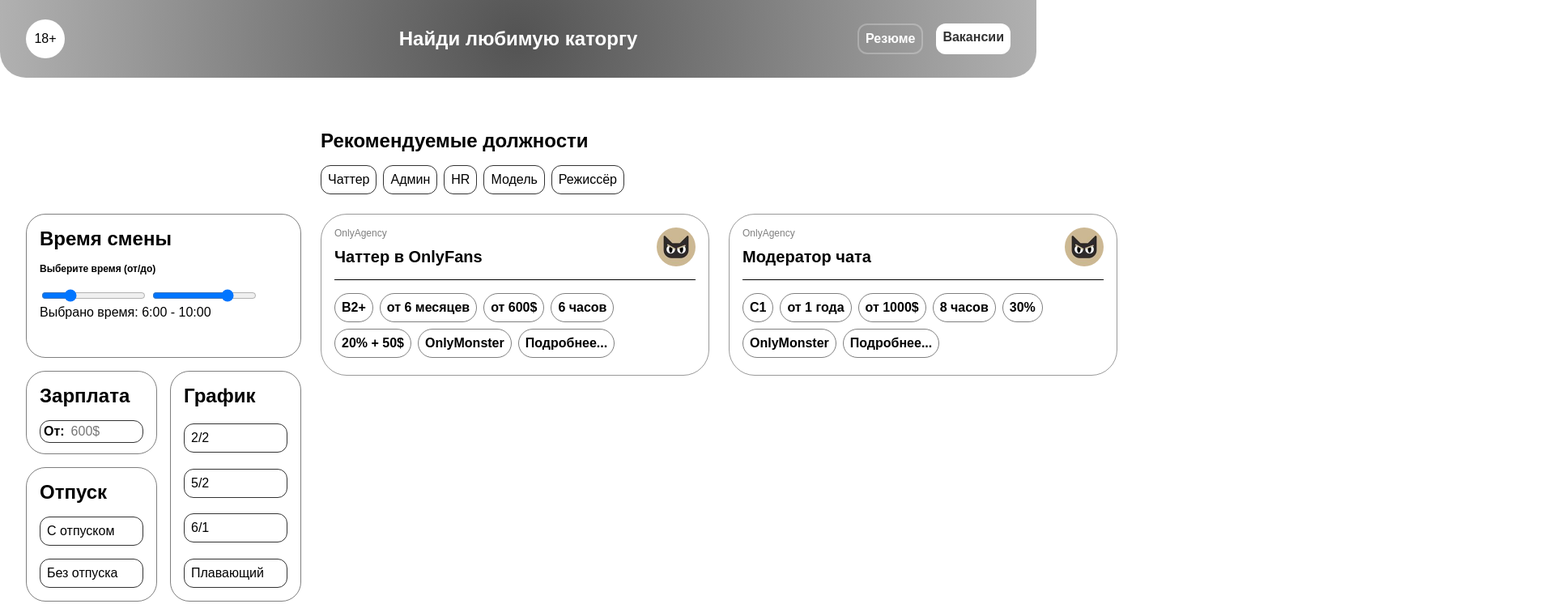
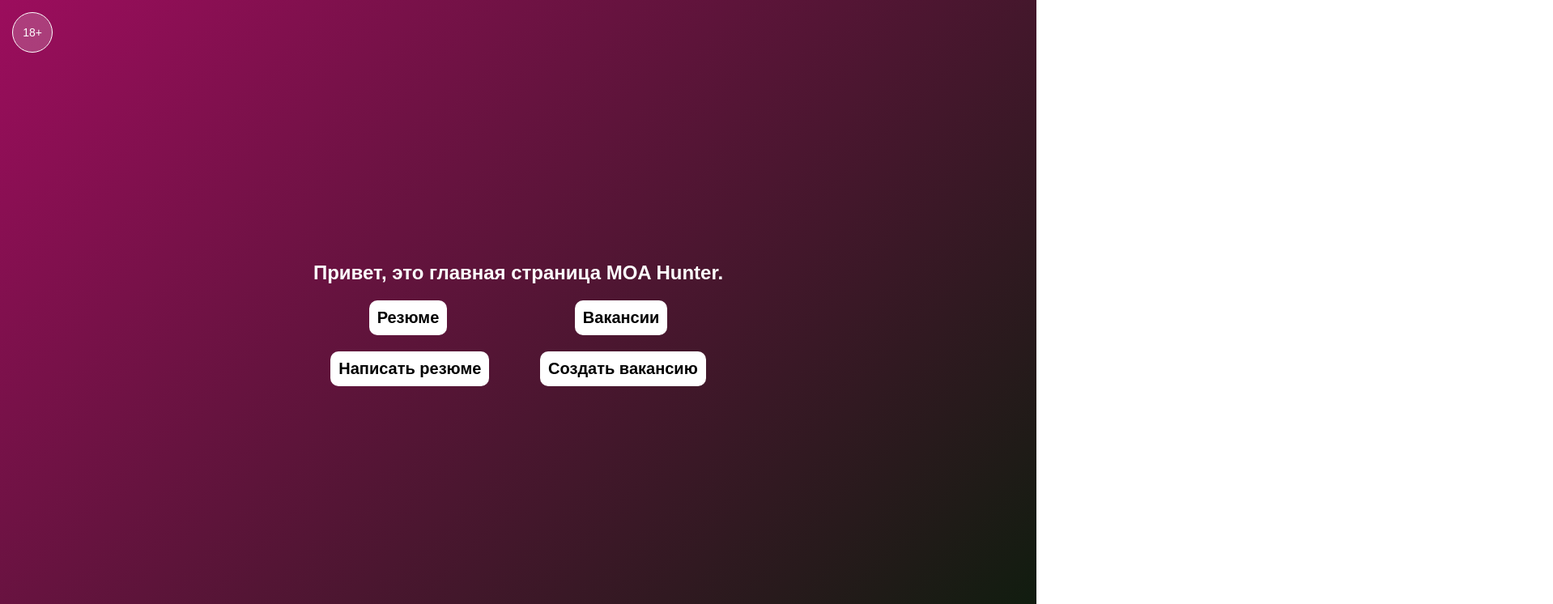
Before and after one commit to Sanalyny/MOA-SITE, a website: page index.html in a window 1280 px wide. Shown: the top 746 px of the page at 81% size, 1918 px wide, since content can reach past the window. Drawn offline with Linux system fonts and the light colour scheme; a web font is replaced by a local one.

Commit message:
right away

```diff
--- a/index.html
+++ b/index.html
@@ -3,146 +3,79 @@
 
 <head>
     <meta charset="UTF-8">
-    <title>Вакансии - MOA Hunter</title>
+    <title>MOA Hunter</title>
     <link rel="stylesheet" href="index.css">
+    <style>
+        /* Минимальные стили, если их нет в твоём css */
+        body {
+            margin: 0;
+            height: 100vh;
+            display: flex;
+            justify-content: center;
+            align-items: center;
+            text-align: center;
+            font-family: sans-serif;
+            background: linear-gradient(135deg, #9c0d5d, #0d1d0d);
+        }
+
+        .top-left {
+            position: absolute;
+            top: 15px;
+            left: 15px;
+            background: rgba(255, 255, 255, 0.2);
+            border: 1px solid #fff;
+            border-radius: 50%;
+            width: 50px;
+            height: 50px;
+            display: flex;
+            justify-content: center;
+            align-items: center;
+            color: #fff;
+            font-size: 14px;
+        }
+
+        .container {
+            display: flex;
+            flex-direction: column;
+            gap: 20px;
+        }
+
+        .buttons {
+            display: flex;
+            align-items: center;
+            justify-content: space-around;
+            gap: 20px;
+        }
+
+        .btn {
+            text-decoration: none;
+            color: #000;
+            font-weight: 600;
+            padding: 10px 10px;
+            border: none;
+            border-radius: 10px;
+            background: #fff;
+            cursor: pointer;
+            font-size: 20px;
+        }
+    </style>
 </head>
 
 <body>
-    <header>
-        <div class="age-restriction">18+</div>
-        <h1 class="header-title">Найди любимую каторгу</h1>
-        <nav class="purpose">
-            <ul>
-                <li class="unselected-switcher"><a href="resumes.html">Резюме</a></li>
-                <li class="selected-switcher"><a href="#">Вакансии</a></li>
-            </ul>
-        </nav>
-    </header>
+    <div class="top-left">18+</div>
+    <div class="container">
+        <h1 style="color: white">Привет, это главная страница MOA Hunter.</h1>
 
-    <div class="main-container">
-
-        <!-- Фильтры -->
-        <div class="filters-container">
-            <div class="filter-section filter-section-tall">
-                <h1>Время смены</h1>
-                <h4>Выберите время (от/до)</h4>
-                <div class="time-range-slider">
-                    <div class="slider-container">
-                        <input type="range" id="minSlider" min="4" max="12" step="1" value="6">
-                        <input type="range" id="maxSlider" min="4" max="12" step="1" value="10">
-                        <div class="slider-track" id="sliderTrack"></div>
-                    </div>
-                    <div id="selectedRange" class="selected-range">Выбрано время: 6:00 - 10:00</div>
-                </div>
-            </div>
-
-            <div class="filter-grid">
-                <div class="filter-grid-left">
-                    <div class="filter-section filter-section-medium">
-                        <h1>Зарплата</h1>
-                        <div class="salary-input-container">
-                            <h3>От:</h3>
-                            <input type="number" class="salary-input" placeholder="600$" />
-                        </div>
-                    </div>
-
-                    <div class="filter-section vacation-section">
-                        <h1>Отпуск</h1>
-                        <div class="customizable-border-box">С отпуском</div>
-                        <div class="customizable-border-box">Без отпуска</div>
-                    </div>
-                </div>
-
-                <div class="filter-grid-right">
-                    <div class="filter-section">
-                        <h1>График</h1>
-                        <div class="customizable-border-box">2/2</div>
-                        <div class="customizable-border-box">5/2</div>
-                        <div class="customizable-border-box">6/1</div>
-                        <div class="customizable-border-box">Плавающий</div>
-                    </div>
-                </div>
-            </div>
+        <div class="buttons">
+            <a class="btn" href="/assets/frontend/pages/resumes.html">Резюме</a>
+            <a class="btn" href="/assets/frontend/pages/index.html">Вакансии</a>
         </div>
 
-        <!-- Контент справа -->
-        <div class="recommended-container">
-            <h1>Рекомендуемые должности</h1>
-            <div class="recommendations">
-                <div class="customizable-border-box">Чаттер</div>
-                <div class="customizable-border-box">Админ</div>
-                <div class="customizable-border-box">HR</div>
-                <div class="customizable-border-box">Модель</div>
-                <div class="customizable-border-box">Режиссёр</div>
-            </div>
-        </div>
-
-        <div class="card-holder" id="vacancies">
-            <div class="item-card">
-                <div class="item-header">
-                    <div class="item-header-text">
-                        <h4 class="item-subtitle">OnlyAgency</h4>
-                        <h2 class="item-title">Чаттер в OnlyFans</h2>
-                    </div>
-                    <div class="item-image">
-                        <img src="/assets/frontend/images/temp_image.png" alt="Agency Logo"
-                            style="border-radius: 24px; width: 48px; height: 48px;">
-                    </div>
-                </div>
-                <div class="item-line"></div>
-                <div class="item-body">
-                    <div class="item-attributes-holder">
-                        <li class="unselected-switcher item-attributes">B2+</li>
-                        <li class="unselected-switcher item-attributes">от 6 месяцев</li>
-                        <li class="unselected-switcher item-attributes">от 600$</li>
-                        <li class="unselected-switcher item-attributes">6 часов</li>
-                        <li class="unselected-switcher item-attributes">20% + 50$</li>
-                        <li class="unselected-switcher item-attributes">OnlyMonster</li>
-                        <li class="unselected-switcher item-attributes">Подробнее...</li>
-                    </div>
-                </div>
-            </div>
-
-            <div class="item-card">
-                <div class="item-header">
-                    <div class="item-header-text">
-                        <h4 class="item-subtitle">OnlyAgency</h4>
-                        <h2 class="item-title">Модератор чата</h2>
-                    </div>
-                    <div class="item-image">
-                        <img src="/assets/frontend/images/temp_image.png" alt="Agency Logo"
-                            style="border-radius: 24px; width: 48px; height: 48px;">
-                    </div>
-                </div>
-                <div class="item-line"></div>
-                <div class="item-body">
-                    <div class="item-attributes-holder">
-                        <li class="unselected-switcher item-attributes">C1</li>
-                        <li class="unselected-switcher item-attributes">от 1 года</li>
-                        <li class="unselected-switcher item-attributes">от 1000$</li>
-                        <li class="unselected-switcher item-attributes">8 часов</li>
-                        <li class="unselected-switcher item-attributes">30%</li>
-                        <li class="unselected-switcher item-attributes">OnlyMonster</li>
-                        <li class="unselected-switcher item-attributes">Подробнее...</li>
-                    </div>
-                </div>
-            </div>
+        <div class="buttons">
+            <a class="btn" href="/assets/frontend/pages/create-resume.html">Написать резюме</a>
+            <a class="btn" href="/assets/frontend/pages/create-vacancy.html">Создать вакансию</a>
         </div>
     </div>
-
-    <!-- Скрипт для ползунка времени -->
-    <script>
-        const minSlider = document.getElementById("minSlider");
-        const maxSlider = document.getElementById("maxSlider");
-        const selectedRange = document.getElementById("selectedRange");
-
-        function updateRange() {
-            selectedRange.textContent = `Выбрано время: ${minSlider.value}:00 - ${maxSlider.value}:00`;
-        }
-
-        minSlider.addEventListener("input", updateRange);
-        maxSlider.addEventListener("input", updateRange);
-    </script>
 </body>
 
 </html>
```
